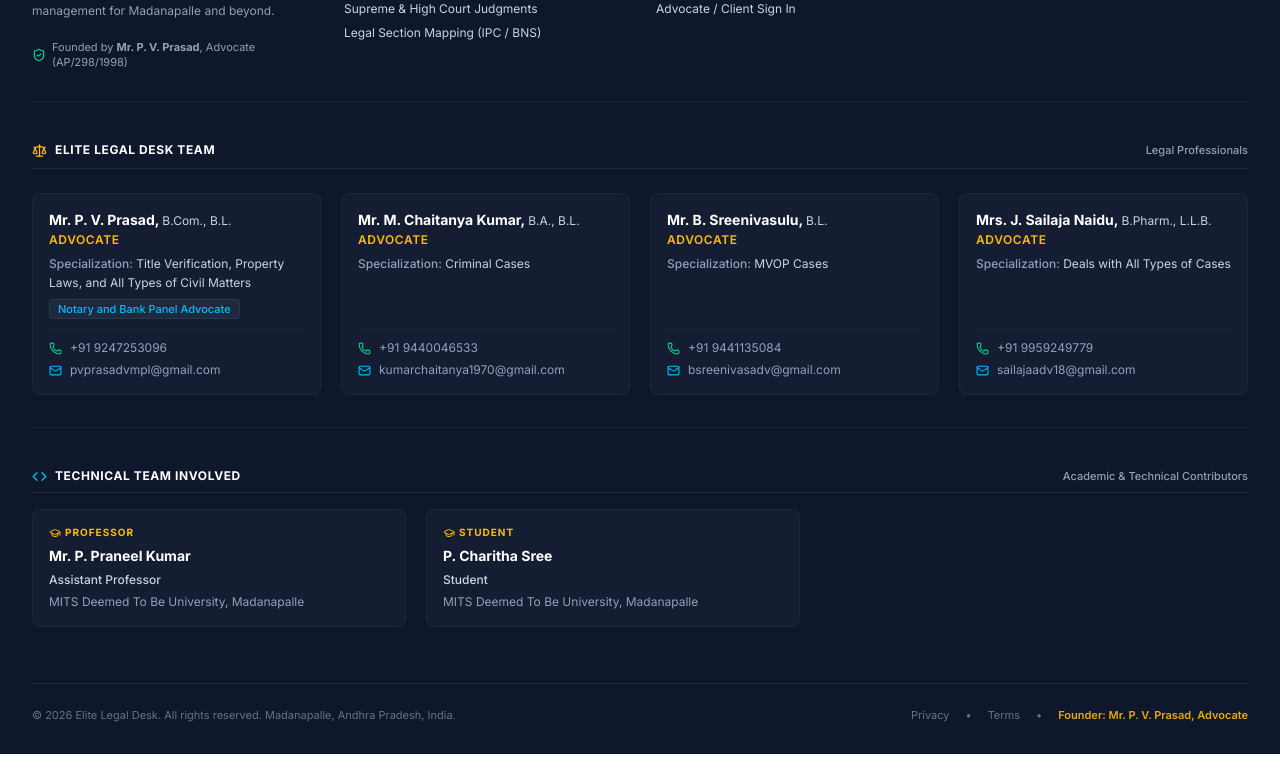
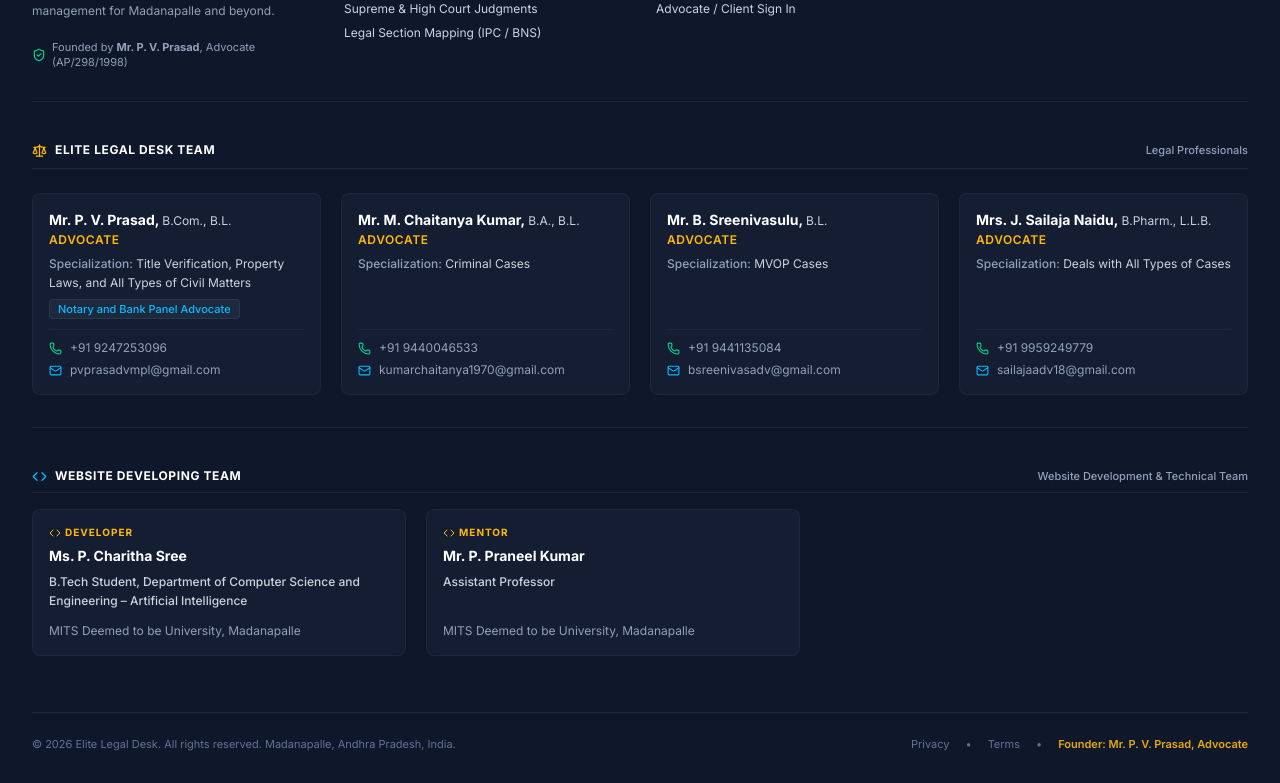
Before and after one commit to charithasree13/unified_legal_system, a React (Vite) app in the folder client/: page /dashboard in a window 1280 px wide. Shown: the part 4609-5392 px from the top of the page. Before the commit the page ends 5363 px from the top, so only its background shows below. Built offline with nearby package versions, Linux system fonts and the light colour scheme; no server answers; a web font is replaced by a local one.

Commit message:
Update Technical Team section to Website Developing Team in FooterSection

```diff
--- a/client/src/components/FooterSection.tsx
+++ b/client/src/components/FooterSection.tsx
@@ -269,48 +269,52 @@
           </div>
         </div>
 
-        {/* Section: TECHNICAL TEAM INVOLVED */}
+        {/* Section: WEBSITE DEVELOPING TEAM */}
         <div className="pb-4">
-          <div className="flex items-center justify-between mb-4 border-b border-slate-800 pb-2">
+          <div className="flex flex-col sm:flex-row sm:items-center justify-between gap-2 mb-4 border-b border-slate-800 pb-2">
             <h4 className="font-bold text-white text-xs uppercase tracking-wider flex items-center gap-2">
               <Code size={15} className="text-sky-400" />
-              <span>TECHNICAL TEAM INVOLVED</span>
+              <span>WEBSITE DEVELOPING TEAM</span>
             </h4>
-            <span className="text-[11px] text-slate-400 font-medium">Academic & Technical Contributors</span>
+            <span className="text-[11px] text-slate-400 font-medium">Website Development & Technical Team</span>
           </div>
 
           <div className="grid grid-cols-1 sm:grid-cols-2 gap-5 max-w-3xl">
-            {/* Professor */}
-            <div className="bg-slate-800/40 border border-slate-800/90 rounded-lg p-4 space-y-1.5 hover:border-slate-700 transition-colors">
-              <div className="text-[10px] text-amber-400 uppercase tracking-widest font-bold flex items-center gap-1">
-                <GraduationCap size={12} className="text-amber-400" />
-                <span>Professor</span>
+            {/* Developer */}
+            <div className="bg-slate-800/40 border border-slate-800/90 rounded-lg p-4 flex flex-col justify-between hover:border-slate-700 transition-colors">
+              <div className="space-y-1.5 mb-2">
+                <div className="text-[10px] text-amber-400 uppercase tracking-widest font-bold flex items-center gap-1">
+                  <Code size={12} className="text-amber-400" />
+                  <span>Developer</span>
+                </div>
+                <h5 className="font-bold text-white text-sm">
+                  Ms. P. Charitha Sree
+                </h5>
+                <p className="text-slate-300 text-xs font-medium leading-relaxed">
+                  B.Tech Student, Department of Computer Science and Engineering – Artificial Intelligence
+                </p>
               </div>
-              <h5 className="font-bold text-white text-sm">
-                Mr. P. Praneel Kumar
-              </h5>
-              <p className="text-slate-300 text-xs font-medium">
-                Assistant Professor
-              </p>
-              <p className="text-slate-400 text-xs">
-                MITS Deemed To Be University, Madanapalle
+              <p className="text-slate-400 text-xs pt-1">
+                MITS Deemed to be University, Madanapalle
               </p>
             </div>
 
-            {/* Student */}
-            <div className="bg-slate-800/40 border border-slate-800/90 rounded-lg p-4 space-y-1.5 hover:border-slate-700 transition-colors">
-              <div className="text-[10px] text-amber-400 uppercase tracking-widest font-bold flex items-center gap-1">
-                <GraduationCap size={12} className="text-amber-400" />
-                <span>Student</span>
+            {/* Mentor */}
+            <div className="bg-slate-800/40 border border-slate-800/90 rounded-lg p-4 flex flex-col justify-between hover:border-slate-700 transition-colors">
+              <div className="space-y-1.5 mb-2">
+                <div className="text-[10px] text-amber-400 uppercase tracking-widest font-bold flex items-center gap-1">
+                  <Code size={12} className="text-amber-400" />
+                  <span>Mentor</span>
+                </div>
+                <h5 className="font-bold text-white text-sm">
+                  Mr. P. Praneel Kumar
+                </h5>
+                <p className="text-slate-300 text-xs font-medium leading-relaxed">
+                  Assistant Professor
+                </p>
               </div>
-              <h5 className="font-bold text-white text-sm">
-                P. Charitha Sree
-              </h5>
-              <p className="text-slate-300 text-xs font-medium">
-                Student
-              </p>
-              <p className="text-slate-400 text-xs">
-                MITS Deemed To Be University, Madanapalle
+              <p className="text-slate-400 text-xs pt-1">
+                MITS Deemed to be University, Madanapalle
               </p>
             </div>
           </div>
```
